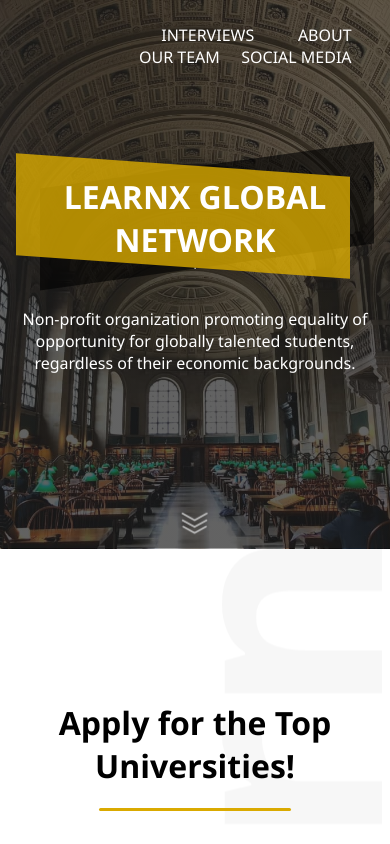
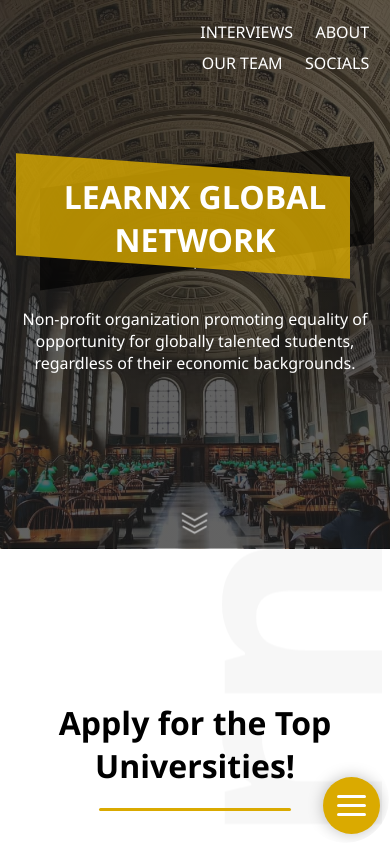
Before and after one commit to Fedesky25/LearnX-site-prototype, a plain HTML site: page index.html in a window 390 px wide. Shown: the top 844 px of the page. Drawn offline with Linux system fonts and the light colour scheme.

Commit message:
Navigation bar on mobile

```diff
--- a/css/index.css
+++ b/css/index.css
@@ -25,6 +25,84 @@ body {
     overflow-x: hidden;
 }
 
+.burger-line {
+    width: 100%;
+    height: 3px;
+    border-radius: 100px;
+    background-color: white;
+    transform-origin: center;
+    transition: all ease .4s;
+}
+.burger-line + .burger-line {margin-top: 6px;}
+@media screen and (max-width: 899.99px){
+    nav.side-nav {
+        --radius: 1.8rem;
+        position: fixed;
+        bottom: .3rem;
+        right: .3rem;
+        z-index: 5;
+        border-radius: var(--radius);
+        padding: .3rem;
+        display: grid;
+        row-gap: .7rem;
+
+        background-color: transparent;
+        backdrop-filter: unset;
+        box-shadow: none;
+        clip-path: circle(calc(var(--radius) + 15px) at calc(100% - var(--radius) - .7rem) calc(100% - var(--radius) - .7rem));
+        transition: clip-path ease-out .5s, backdrop-filter ease-out .5s, background-color ease-out .5s, box-shadow ease-out .5s;
+    }
+    nav.side-nav::before {
+        content: '\00BB  MENU \00AB';
+        font-weight: 600;
+        font-size: 1.1rem;
+        color: #555;
+        text-align: center;
+        padding-top: .5rem;
+        grid-row: 1/2;
+        grid-column: 1/3;
+    }
+    nav.side-nav.show {
+        box-shadow: 0 0 20px rgba(0,0,0,.3);
+        background-color: rgba(255,255,255,.7);
+        backdrop-filter: blur(5px);
+        clip-path: circle(120% at calc(100% - var(--radius) - .7rem) calc(100% - var(--radius) - .7rem));
+    }
+    nav.side-nav.show .burger-line:nth-child(1) {transform: translateY(9px) rotate(45deg);}
+    nav.side-nav.show .burger-line:nth-child(2) {opacity: 0;}
+    nav.side-nav.show .burger-line:nth-child(3) {transform: translateY(-9px) rotate(-45deg);}
+    nav.side-nav svg {display: none;}
+    nav.side-nav button {
+        width: calc(2 * var(--radius));
+        height: calc(2 * var(--radius));
+        padding: .9rem;
+        border: 0;
+        border-radius: var(--radius);
+        background-color: var(--yellow);
+        box-shadow: 0 0 15px rgba(0,0,0,.25);
+        grid-row: 3/4;
+        grid-column: 2/3;
+
+    }
+    nav.side-nav button:focus {outline: none;}
+    nav.side-nav ul {
+        list-style: none;
+        text-align: right;
+        margin-bottom: .6rem;
+        padding: 0 .8rem;
+        grid-row: 2/3;
+        grid-column: 1/3;
+    }
+    nav.side-nav li + li {margin-top: .4rem;}
+    nav.side-nav a {
+        text-transform: uppercase;
+        font-weight: 600;
+        font-size: 1.1rem;
+        color: var(--blue);
+        text-decoration: none;
+    }
+}
+@media screen and (min-width: 900px) {
     nav.side-nav {
         position: fixed;
         top: 14rem;
@@ -33,9 +111,7 @@ nav.side-nav {
         animation-fill-mode: both;
         z-index: 0;
     }
-nav.side-nav ul {
-    list-style: none;
-}
+    nav.side-nav ul {list-style: none;}
     nav.side-nav li {
         opacity: .3;
         transition: opacity ease-out .3s, padding ease-out .3s;
@@ -70,7 +146,8 @@ nav.side-nav:hover svg {
         transform: translate(-50%, -50%) rotate(-40deg);
         opacity: .4;
     }
-@media screen and (max-width: 900px){nav.side-nav {display: none;}}
+    nav.side-nav button {display: none;}
+}
 
 .brand {
     position: fixed;
@@ -166,12 +243,11 @@ header nav ul {
     list-style: none;
     display: flex;
     flex-direction: row;
-    justify-content: space-between;
+    justify-content: flex-end;
     flex-wrap: wrap;
 }
 header nav li {
-    margin-left: auto;
-    padding: 0 .4rem;
+    padding: .3rem .7rem;
 }
 header nav a {
     text-decoration: none;
@@ -213,10 +289,14 @@ h1::after {
     left: 0;
     right: -2.5rem;
     transform: skewY(-5deg);
-    background-color: rgba(0,0,0, .6);
+    background-color: rgba(0,0,0, .65);
     z-index: -2;
 }
 @media screen and (max-width: 530px) {
+    header nav {
+        top: 1rem;
+        right: .6rem;
+    }
     h1::before {
         left: 1rem;
         right: 2.5rem;
--- a/index.html
+++ b/index.html
@@ -4,6 +4,7 @@
     <meta charset="UTF-8">
     <meta name="viewport" content="width=device-width, initial-scale=1.0">
     <title>LearnX Global Network</title>
+    <meta name="description" content="Non-profit organization promoting equality of opportunity for globally talented students, through podcasts and reports.">
     <link rel="stylesheet" href="./css/index.css">
 </head>
 <body>
@@ -18,10 +19,10 @@
                 <li><a href="./interviews.html">interviews</a></li>
                 <li><a href="./about.html">about</a></li>
                 <li><a href="./team.html">our team</a></li>
-                <li><a href="#socials">social media</a></li>
+                <li><a href="#socials">socials</a></li>
             </ul>
         </nav>
-        <a href="#apply">
+        <a href="#apply" aria-label="Scroll down">
             <svg xmlns="http://www.w3.org/2000/svg" viewBox="0 0 100 85" onclick="smoothScrollTo(document.getElementById('apply'), 40, 400)">
                 <path d="M5,5L50,30L95,5" fill="none" stroke="currentColor" stroke-width="7" stroke-linecap="round"/>
                 <path d="M5,30L50,55L95,30" fill="none" stroke="currentColor" stroke-width="7" stroke-linecap="round"/>
@@ -29,7 +30,7 @@
             </svg>
         </a>
     </header>
-    <nav id="nav" class="side-nav fader" data-translation="-100%,0" data-duration="200">
+    <nav id="nav" class="side-nav" data-translation="-100%,0" data-duration="200">
         <svg xmlns="http://www.w3.org/2000/svg" viewBox="-.4 -.4 100.8 100.8">
             <path d="M100,50 A50,50 0 1,0 93.3013,75" stroke="var(--yellow)" stroke-linecap="round" stroke-width=".8" fill="none"/>
         </svg>
@@ -37,8 +38,13 @@
             <li><a href="./about.html">About</a></li>
             <li><a href="./interviews.html">Interviews</a></li>
             <li><a href="#universities">Universities</a></li>
-            <li><a href="#socials">Social media</a></li>
+            <li><a href="#socials">Socials</a></li>
         </ul>
+        <button type="menu" id="nav-toggler" aria-label="Menu button">
+            <div class="burger-line"></div>
+            <div class="burger-line"></div>
+            <div class="burger-line"></div>
+        </button>
     </nav>
     <div class="brand">LearnX</div>
     <div class="water">LearnX</div>
@@ -85,7 +91,7 @@
     </section>
     <section id="universities">
         <h2>Universities involved</h2>
-        <p class="w-2">These are the istitutes covered so far, but many more collaborations are awaiting. In the meantime, take a look to all our interviews</p>
+        <p class="w-2">These are the istitutes covered so far, but many more collaborations are awaiting. In the meantime, take a look to all our interviews.</p>
         <a class="btn" href="./interviews.html">Meet the applied students</a>
         <ul class="portfolio w-1">
             <li>
--- a/js/index.js
+++ b/js/index.js
@@ -18,7 +18,11 @@ function fade(target){
 const headerObs = new IntersectionObserver(entries=>{entries.forEach(entry=>{
     if(entry.isIntersecting) fade(nav); else appear(nav);
 })}, {rootMargin: '-30px 0px 0px 0px'});
-headerObs.observe(header)
+
+window.addEventListener('resize', e=>{
+    if(window.innerWidth > 900) {nav.classList.add('fader'); headerObs.observe(header);}
+    else {nav.classList.remove('fader'); headerObs.unobserve(header);}
+})
 
 document.querySelectorAll('nav a[href^="#"]').forEach(element=>{
     const target = document.getElementById(element.getAttribute('href').slice(1));
@@ -36,3 +40,20 @@ document.addEventListener('scroll', ()=>{
         ticking = true;
     }
 })
+
+const navToggler = document.getElementById('nav-toggler');
+const contents = document.querySelectorAll('header, section, footer');
+let navOpen = false;
+navToggler.addEventListener('click', e=>{
+    function close() {
+        nav.classList.remove('show');
+        contents.forEach(el=>{el.removeEventListener('touchend', close);});
+        navOpen=false;
+    }
+    if(navOpen) {close();}
+    else {
+        nav.classList.add('show');
+        contents.forEach(el=>{el.addEventListener('touchend', close)});
+        navOpen=true;
+    }
+});
```
Also changed, not shown: 1 other file. Lines whose indentation alone changed are shown as unchanged.
